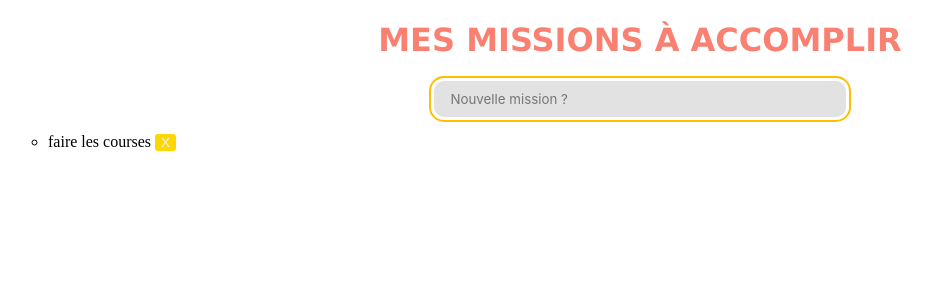
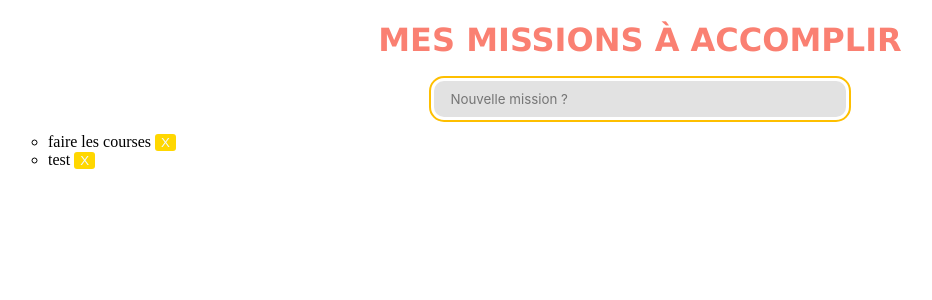
Before and after one commit to acsolabs/todolist_react, a React (Vite) app: page / in a window 1280 px wide. Shown: the top 300 px of the page, without its empty margins (0-932 px from the left). Built offline with nearby package versions, Linux system fonts and the light colour scheme.

Commit message:
add handleDeleteTask to remove task onClick

```diff
--- a/src/App.jsx
+++ b/src/App.jsx
@@ -7,12 +7,16 @@ import ListContainer from "./components/ListContainer";
 const App = () => {
   const [tasks, setTasks] = useState(tasksList);
 
-  const handleDeleteId = () => {};
+  const handleDeleteId = (id) => {
+    const tasksUpdated = tasks.filter((task) => task.id !== id);
+    console.log(tasksUpdated);
+    setTasks(tasksUpdated);
+  };
   return (
     <>
       <Header title="Mes missions à accomplir" />
       <Form placeholder="Nouvelle mission ?" />
-      <ListContainer tasks={tasksList} onClick={handleDeleteId} />
+      <ListContainer tasks={tasks} onDeleteTask={handleDeleteId} />
     </>
   );
 };
--- a/src/assets/datas/list.js
+++ b/src/assets/datas/list.js
@@ -1 +1,4 @@
-export const tasksList = [{ id: 1, name: "faire les courses" }];
+export const tasksList = [
+  { id: 1, name: "faire les courses" },
+  { id: 2, name: "test" },
+];
--- a/src/components/ListContainer.jsx
+++ b/src/components/ListContainer.jsx
@@ -1,12 +1,18 @@
 import Button from "./Button";
 import "../assets/styles/listContainer.css";
 
-const ListContainer = ({ tasks, onClick }) => {
+const ListContainer = ({ tasks, onDeleteTask }) => {
   return (
     <ul>
       {tasks.map((task) => (
         <li key={task.id}>
-          {task.name} <Button value="X" onClick={onClick} />
+          {task.name}{" "}
+          <Button
+            value="X"
+            onClick={() => {
+              onDeleteTask(task.id);
+            }}
+          />
         </li>
       ))}
     </ul>
```
